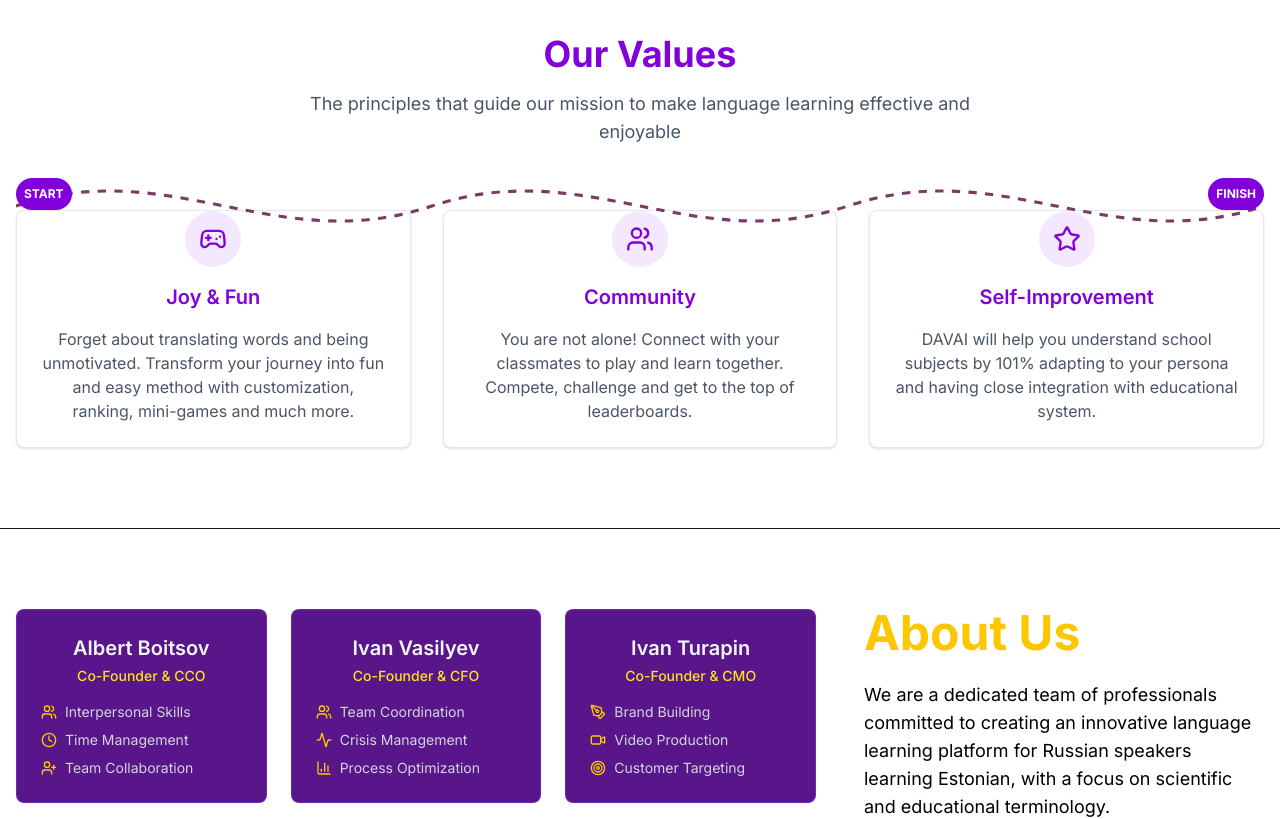
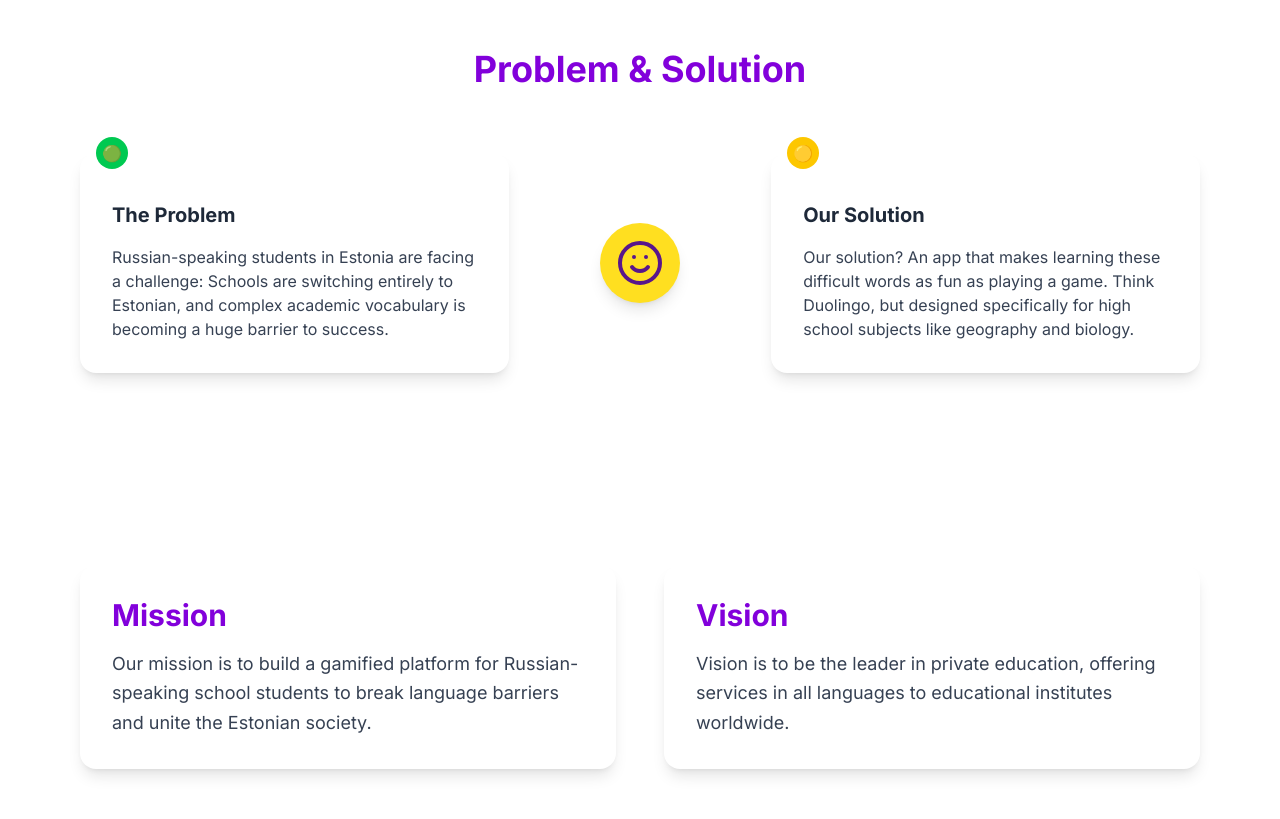
Before and after one commit to cristinarits/davai, a Next.js app: page / in a window 1280 px wide. Shown: the part 920-1739 px from the top of the page. Built offline with nearby package versions, Linux system fonts and the light colour scheme.

Commit message:
feat: add mission and vision section

```diff
--- a/src/app/page.tsx
+++ b/src/app/page.tsx
@@ -5,12 +5,22 @@ import Image from "next/image";
 import HeroComponent from "@/components/HeroComponent";
 import AboutUsSection from "@/components/AboutUs";
 import CompanyValues from "@/components/CompanyValues";
+import ProblemSolution from "@/components/ProblemSolution";
+import MissionVision from "@/components/MissionVision";
 
 export default function Home() {
   return (
     <>
       <section id="home">
         <HeroComponent />
+      </section>
+
+      <section>
+        <ProblemSolution />
+      </section>
+
+      <section>
+        <MissionVision />
       </section>
 
       <section>
--- a/src/components/HeroComponent.tsx
+++ b/src/components/HeroComponent.tsx
@@ -24,10 +24,11 @@ const HeroComponent = () => {
 
       <div className="container mx-auto max-w-6xl z-10 pt-24 pb-16">
         <div className="text-center max-w-3xl mx-auto">
-          <div className={`reveal-sequential ${mounted ? 'opacity-100' : 'opacity-0'}`}>
-            <p className="text-4xl sm:text-5xl md:text-6xl font-display font-bold leading-tight mb-6 tracking-tight text-balance text-white">
+          {mounted && (
+          <div className="reveal-sequential opacity-100">
+            <h1 className="text-4xl sm:text-5xl md:text-6xl font-display font-bold leading-tight mb-6 tracking-tight text-balance text-white">
               {t("hero.headline")}
-            </p>
+            </h1>
             <div className="flex flex-col sm:flex-row items-center justify-center gap-4">
               <Button size="lg" className="group bg-yellow-400 text-purple-900 hover:bg-yellow-300">
                 {t("hero.tryNow")}
@@ -42,6 +43,7 @@ const HeroComponent = () => {
               </Button>
             </div>
           </div>
+          )}
         </div>
       </div>
     </div>
--- /dev/null
+++ b/src/components/MissionVision.tsx
@@ -0,0 +1,33 @@
+import React from "react";
+
+const MissionVision = () => {
+  return (
+    <section className="py-24 bg-white">
+      <div className="px-4 mx-auto max-w-6xl">
+        <div className="grid md:grid-cols-2 gap-12 items-start">
+          {/*Mission*/}
+          <div className="bg-white rounded-2xl shadow-lg p-8 hover:shadow-xl transition-shadow">
+            <h2 className="text-2xl md:text-3xl font-display font-bold mb-4 text-purple-700">
+                Mission
+            </h2>
+            <p className="text-lg text-gray-700 leading-relaxed">
+            Our mission is to build a gamified platform for Russian-speaking school students to break language barriers and unite the Estonian society.
+            </p>
+          </div>
+
+          {/* Vision*/}
+          <div className="bg-white rounded-2xl shadow-lg p-8 hover:shadow-xl transition-shadow">
+            <h2 className="text-2xl md:text-3xl font-display font-bold mb-4 text-purple-700">
+              Vision
+            </h2>
+            <p className="text-lg text-gray-700 leading-relaxed">
+             Vision is to be the leader in private education, offering services in all languages to educational institutes worldwide.
+            </p>
+          </div>
+        </div>
+      </div>
+    </section>
+  );
+};
+
+export default MissionVision;
--- /dev/null
+++ b/src/components/ProblemSolution.tsx
@@ -0,0 +1,47 @@
+import React from "react";
+import { Smile } from "lucide-react";
+
+const ProblemSolution = () => {
+  return (
+    <section className="py-24 bg-white">
+      <div className="mx-auto px-4 max-w-6xl">
+        <h2 className="text-3xl md:text-4xl font-bold mb-16 text-center text-purple-700">
+          Problem & Solution
+        </h2>
+
+        <div className="grid md:grid-cols-5 gap-8 items-center">
+          {/* Problem */}
+          <div className="md:col-span-2 bg-white p-8 rounded-2xl shadow-lg relative">
+            <div className="absolute -top-4 left-4 bg-green-500 w-8 h-8 rounded-full flex items-center justify-center text-white font-bold">
+              🟢
+            </div>
+            <h3 className="text-xl font-bold mb-4 mt-4 text-gray-800">The Problem</h3>
+            <p className="text-gray-700">
+              Russian-speaking students in Estonia are facing a challenge: Schools are switching entirely to Estonian, and complex academic vocabulary is becoming a huge barrier to success.
+            </p>
+          </div>
+
+          {/* Icon */}
+          <div className="md:col-span-1 flex justify-center">
+            <div className="w-20 h-20 rounded-full bg-yellow-300 flex items-center justify-center shadow-lg">
+              <Smile className="w-12 h-12 text-purple-900" />
+            </div>
+          </div>
+
+          {/* Solution */}
+          <div className="md:col-span-2 bg-white p-8 rounded-2xl shadow-lg relative">
+            <div className="absolute -top-4 left-4 bg-yellow-400 w-8 h-8 rounded-full flex items-center justify-center text-white font-bold">
+              🟡
+            </div>
+            <h3 className="text-xl font-bold mb-4 mt-4 text-gray-800">Our Solution</h3>
+            <p className="text-gray-700">
+              Our solution? An app that makes learning these difficult words as fun as playing a game. Think Duolingo, but designed specifically for high school subjects like geography and biology.
+            </p>
+          </div>
+        </div>
+      </div>
+    </section>
+  );
+};
+
+export default ProblemSolution;
```
